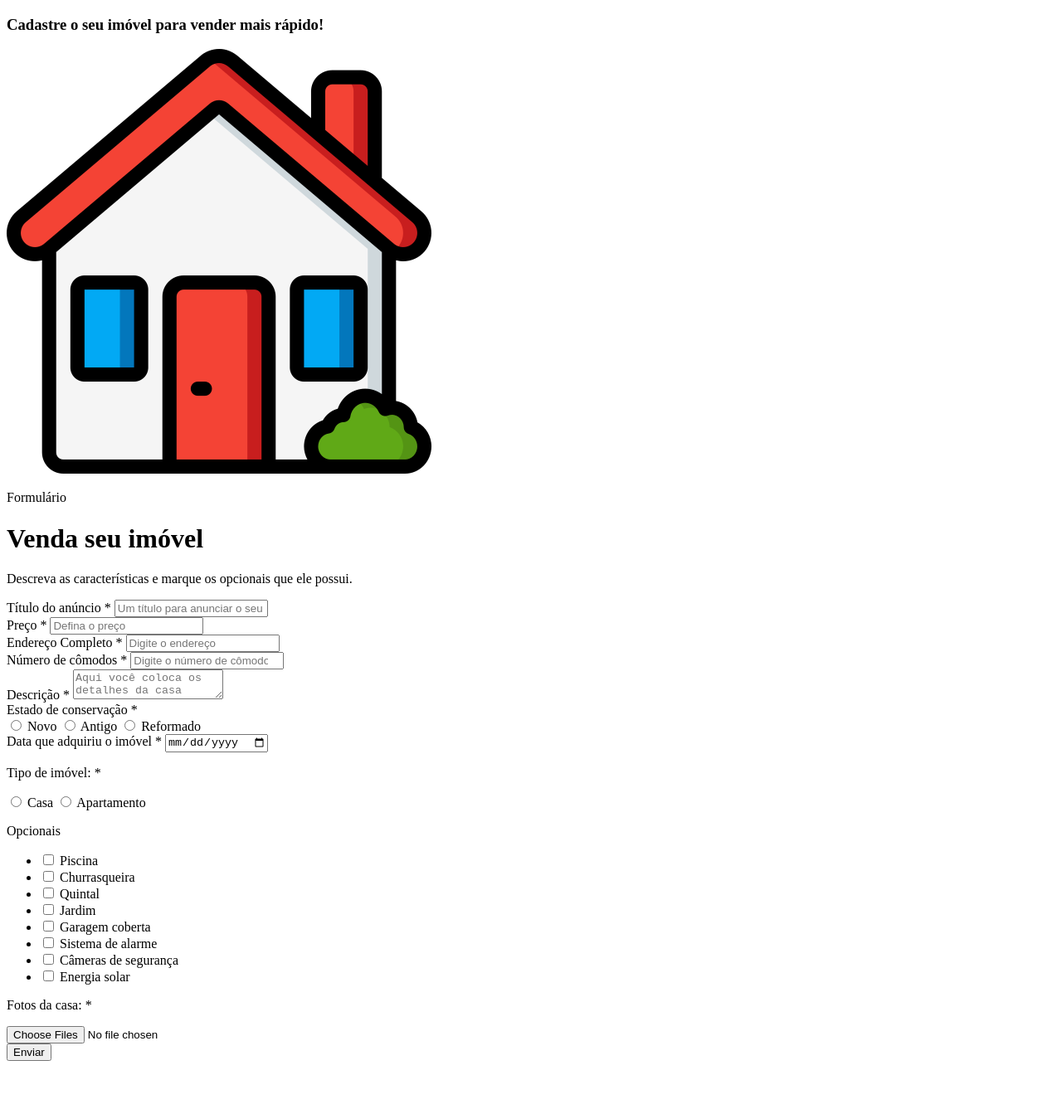
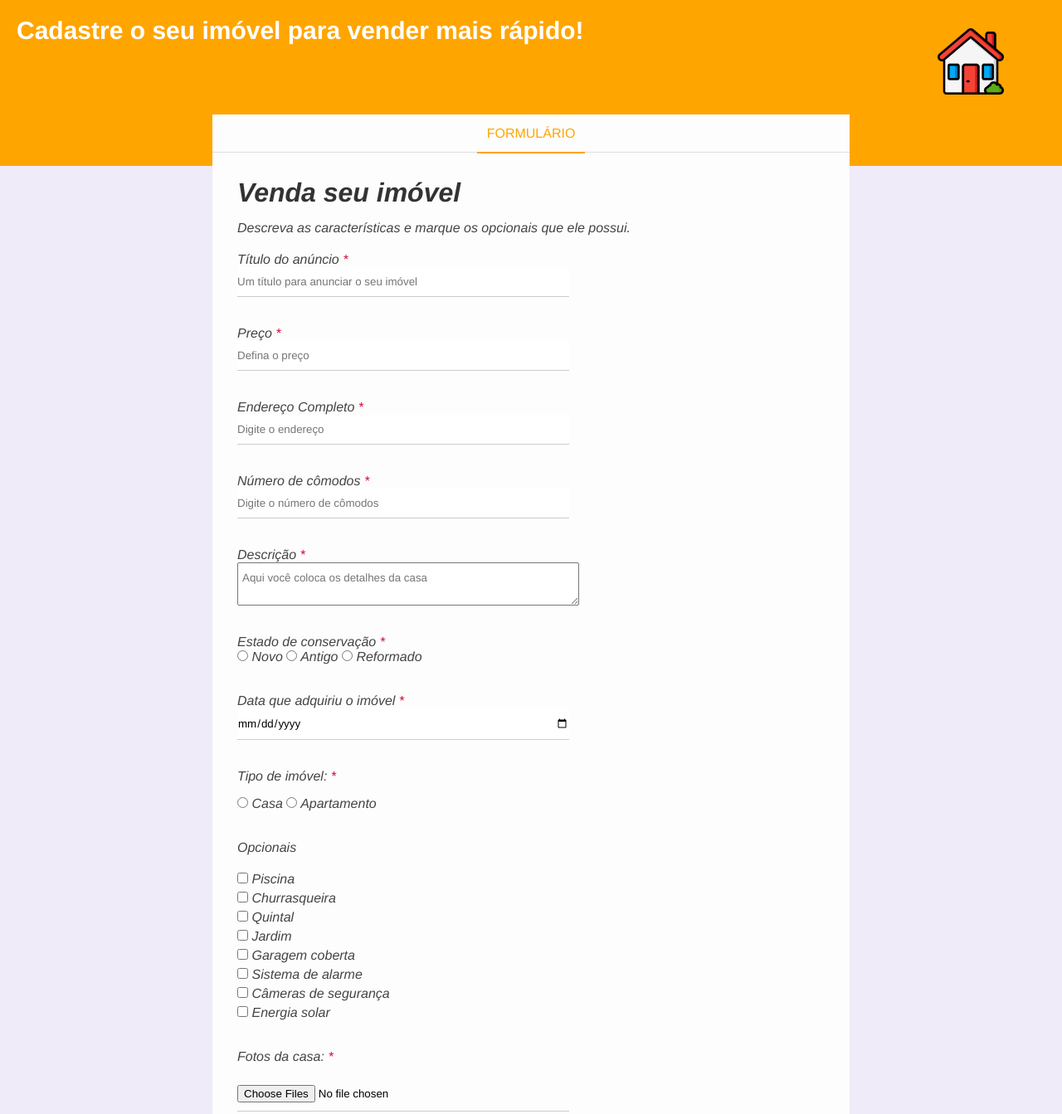
Before and after one commit to ClaudenirSantana/Formulario, a plain HTML site: page index.html in a window 1280 px wide. Shown: the top 1343 px of the page at 83% size. Before the commit the page ends 1287 px from the top, so only its background shows below. Drawn offline with Linux system fonts and the light colour scheme; files that its build step writes are made by us from their sources; files whose address does not match are found by name.

Commit message:
alteraçao

```diff
--- /dev/null
+++ b/css/style.css
@@ -0,0 +1,151 @@
+/* reset */
+* {
+  margin: 0;
+  padding: 0;
+  font-family: "Franklin Gothic Medium", "Arial Narrow", Arial, sans-serif;
+}
+
+body {
+  background-color: #f0ebf8;
+}
+
+h1,
+h2,
+h3,
+h4,
+h5 {
+  color: #333;
+}
+
+p,
+label {
+  color: #444;
+}
+
+input {
+  border: none;
+  border-bottom: 1px solid #ccc;
+  padding: 10px 0;
+}
+
+input[type="text"],
+input[type="number"],
+input[type="date"],
+input[type="file"],
+textarea {
+  width: 400px;
+}
+
+textarea {
+  padding: 10px 5px;
+}
+
+/* page header */
+.header {
+  height: 160px;
+  padding: 20px;
+  background-color: #ffa500;
+}
+
+.header h3 {
+  color: #fff;
+  margin-top: 0;
+  font-size: 30px;
+}
+
+.header img {
+  position: relative;
+  top: -20px;
+  left: 1110px;
+  height: 80px;
+  width: 80px;
+}
+
+/* form container */
+.form-container {
+  background-color: #fdfdfd;
+  width: 60%;
+  margin: 0 auto;
+  position: relative;
+  top: -62px;
+}
+
+/* form header */
+.form-header {
+  border-bottom: 1px solid #dfdfdf;
+  height: 45px;
+}
+
+.form-header p {
+  color: #ffa500;
+  border-bottom: 2px solid #ffa500;
+  width: 130px;
+  text-align: center;
+  margin: 0 auto;
+  text-transform: uppercase;
+  height: 45px;
+  line-height: 45px;
+}
+
+input#mileage {
+  width: 400px;
+}
+
+/* form body */
+.form-body {
+  padding: 30px;
+  font-style: italic;
+}
+
+.form-title {
+  margin-bottom: 15px;
+}
+
+.form-body p {
+  margin-bottom: 20px;
+}
+
+.required-field {
+  color: #d80835;
+}
+
+.box-input {
+  margin-bottom: 35px;
+}
+
+.block {
+  display: block;
+}
+
+.optional-box {
+  display: inline-block;
+  margin: 0 30px 30px 0;
+}
+
+.optional-list li {
+  list-style: none;
+  margin-bottom: 5px;
+}
+
+.box-input p {
+  margin-bottom: 15px;
+}
+
+.btn-submit {
+  border-bottom: none;
+  background-color: #ffa500;
+  color: #fff;
+  border: 2px solid transparent;
+  width: 150px;
+  height: 50px;
+  cursor: pointer;
+  text-transform: uppercase;
+  transition: 0, 5s;
+  text-align: center;
+}
+
+.btn-submit:hover {
+  background-color: #fff;
+  border-color: #ffa500;
+  color: #ffa500;
+}
```
Also changed, not shown: img/10751558.png (added), img/png-clipart-white-house-logo-computer-icons-home-house-home-blue-angle-thumbnail.png (added), index.html (line endings or trailing spaces).
